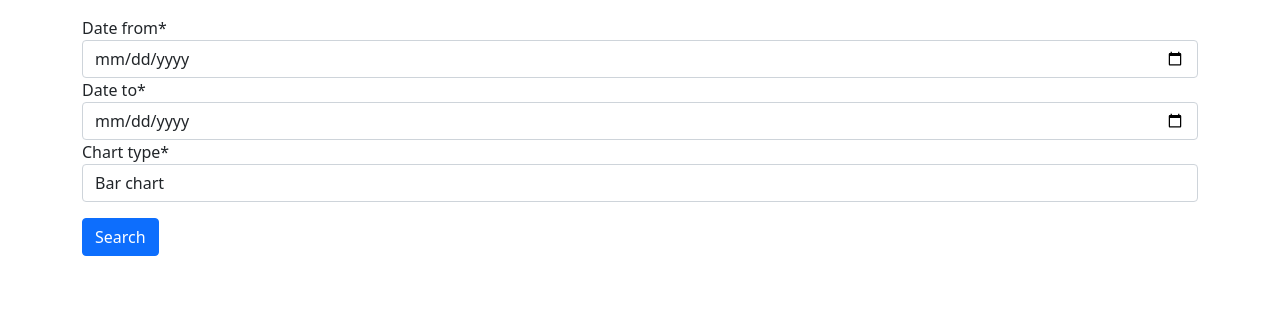
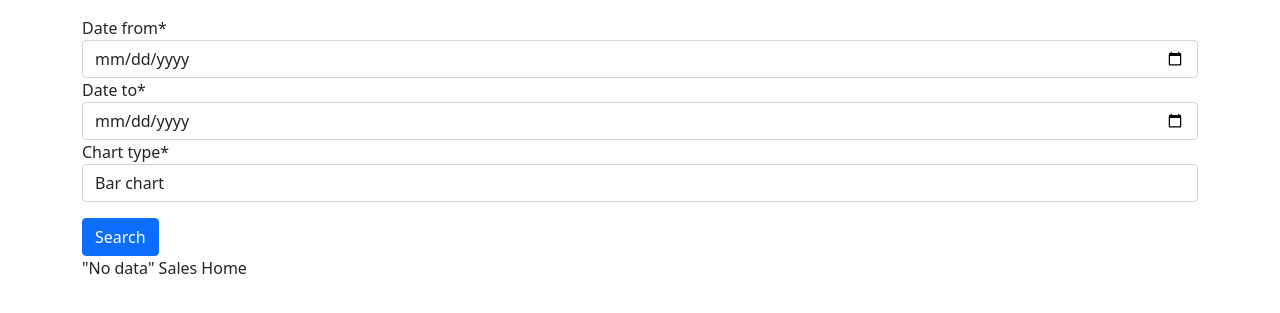
Before and after one commit to MusabMahmoodh/django_sales, a Django app: page / in a window 1280 px wide. Shown: the top 313 px of the page. Run offline with Django 3.2, Linux system fonts and the light colour scheme; data comes from the database, SQL or seed files in the repository; both versions use the stored data as it was after the commit; some libraries are stand-ins or nearby versions.

Commit message:
dataframe basics

```diff
--- a/sales/views.py
+++ b/sales/views.py
@@ -7,6 +7,7 @@ import pandas as pd
 # Create your views here.
 #function views are more readable than class views
 def home_view(request):
+    sales_df=None
     form  = SalesSearchForm(request.POST or None)
 
     if(request.method == "POST"):
@@ -14,21 +15,25 @@ def home_view(request):
         date_to = request.POST.get('date_to')
         chart_type = request.POST.get('chart_type')
 
-        qs = Sale.objects.filter(created__date=date_from)
-        print('--------------')
-        df1= pd.DataFrame(qs.values())
+        qs = Sale.objects.filter(created__date__lte=date_to,created__date__gte=date_from)
+        if len(qs) > 0:
+            sales_df= pd.DataFrame(qs.values())
+            sales_df= sales_df.to_html()
+        else:
+            print("no data")
+        # print('--------------')
 
-        print(df1)
-        print('--------------')
-        print('--------------')
-        df2= pd.DataFrame(qs.values_list())
+        # print('--------------')
+        # print('--------------')
+        # df2= pd.DataFrame(qs.values_list())
 
-        print(df2)
-        print('--------------')
+        # print(df2)
+        # print('--------------')
     obj = Sale.objects.get(id=1)
 
     context = {
-        'form': form
+        'form': form,
+        'sales_df':sales_df,
     }
     return render(request,'sales/home.html',context)
 
--- a/templates/sales/home.html
+++ b/templates/sales/home.html
@@ -10,5 +10,10 @@
     {{form|crispy}}
     <button type="submit" class="btn btn-primary mt-3">Search</button>
 </form
+{% if sales_df %}
+  {{sales_df|safe}}
+{% else %}
+  <h3>"No data"</h3>
+{% endif %}
   Sales Home
 {% endblock content %}
--- a/templates/sales/main.html
+++ b/templates/sales/main.html
@@ -7,8 +7,8 @@ Slaes list
 <br>
 {% for item in object_list %}
 <div class="card mb-3">
-  {% comment %} <a href={{item.get_absolute_url}}>{{ item.transaction_id}}</a> {% endcomment %}
-    <a href={% url 'sales:detail' item.pk %} class="card-body">{{ item.transaction_id}}</a>
+  <a href={{item.get_absolute_url}}>{{ item.transaction_id}}</a>
+    {% comment %} <a href={% url 'sales:detail' item.pk %} class="card-body">{{ item.transaction_id}}</a> {% endcomment %}
 </div>
 
 
```
Also changed, not shown: db.sqlite3.
